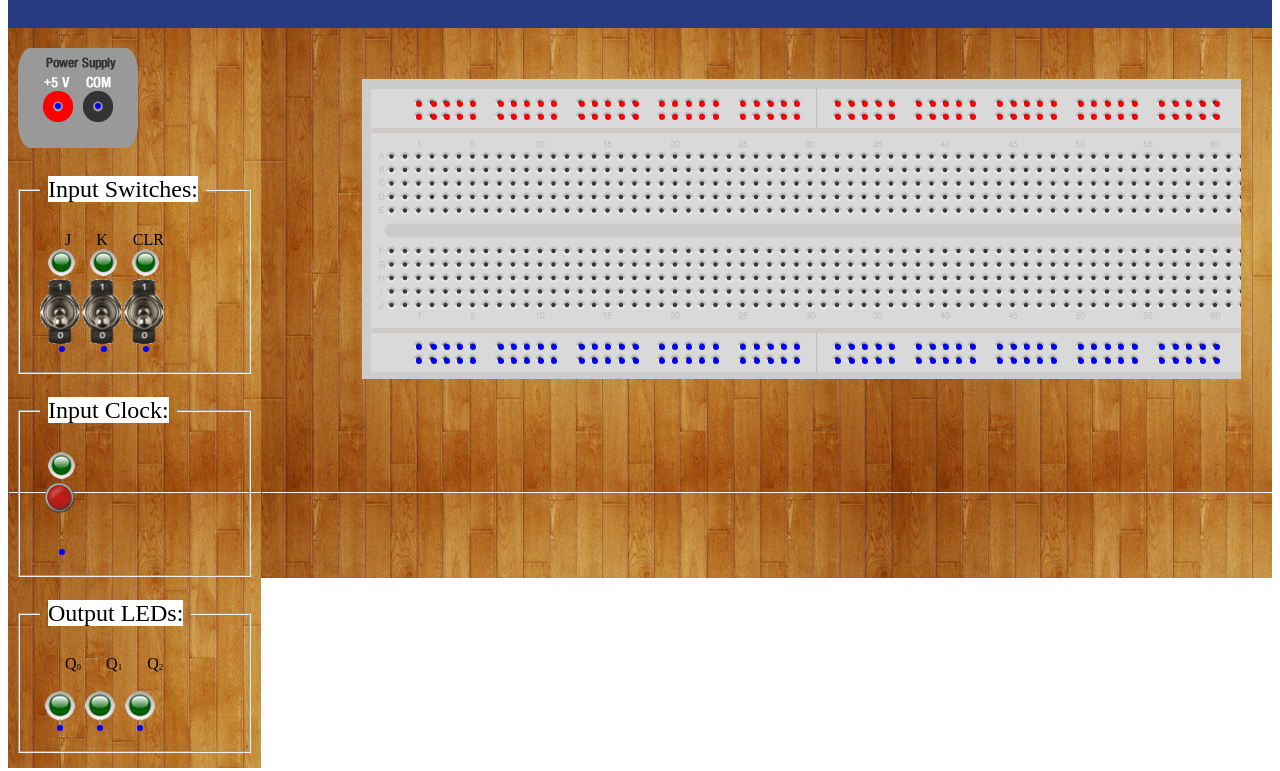
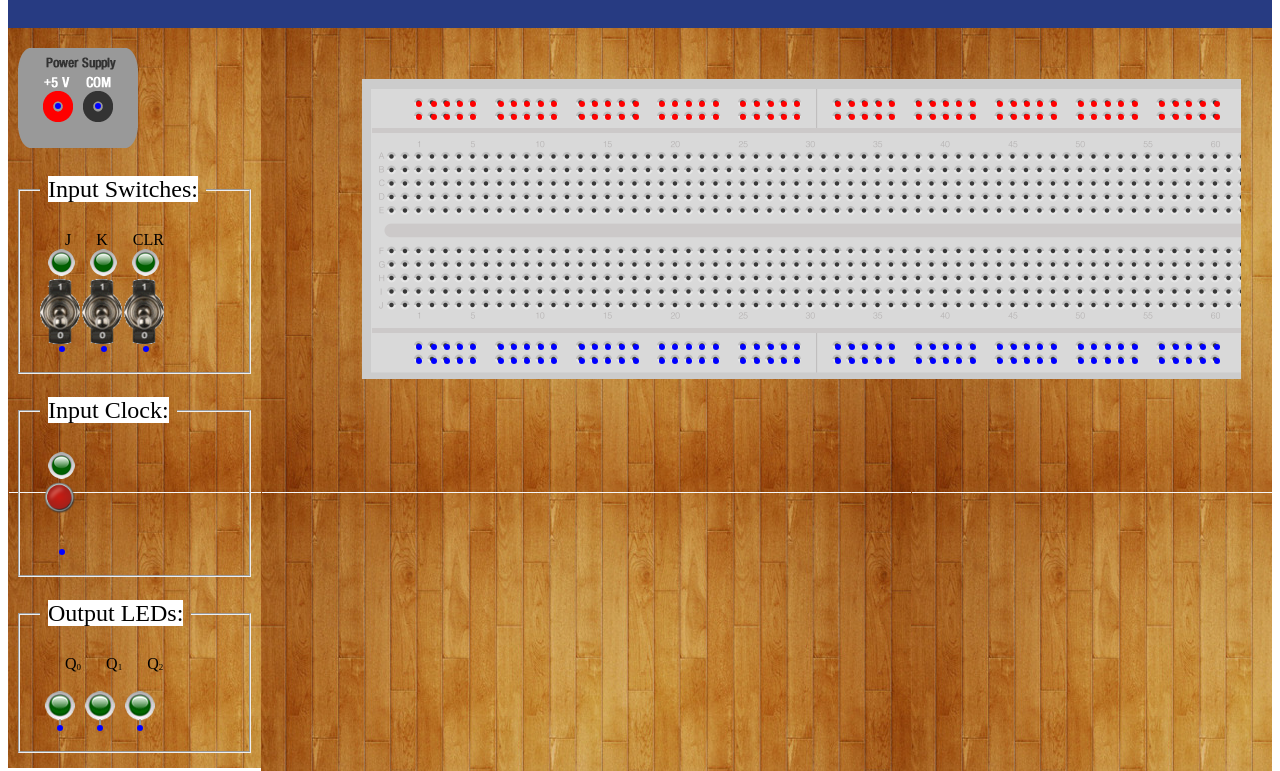
Before and after one commit to virtual-labs/exp-synchronous-up-down-counter-iitg, a plain HTML site: page experiment/simulation/index.html in a window 1280 px wide. Shown: the part 70-841 px from the top of the page. Drawn offline with nearby package versions, Linux system fonts and the light colour scheme.

Commit message:
Update ckt_gui_styles.css

```diff
--- a/experiment/simulation/css/ckt_gui_styles.css
+++ b/experiment/simulation/css/ckt_gui_styles.css
@@ -86,7 +86,7 @@ div.inputButtonsRow{
 #cktBodyContainer{
    float: left;
    width:80%;
-   height: 550px;
+   height: 743px;
    position: relative;
    border:none;
    background-image: url("../images/desk.jpg");
```
